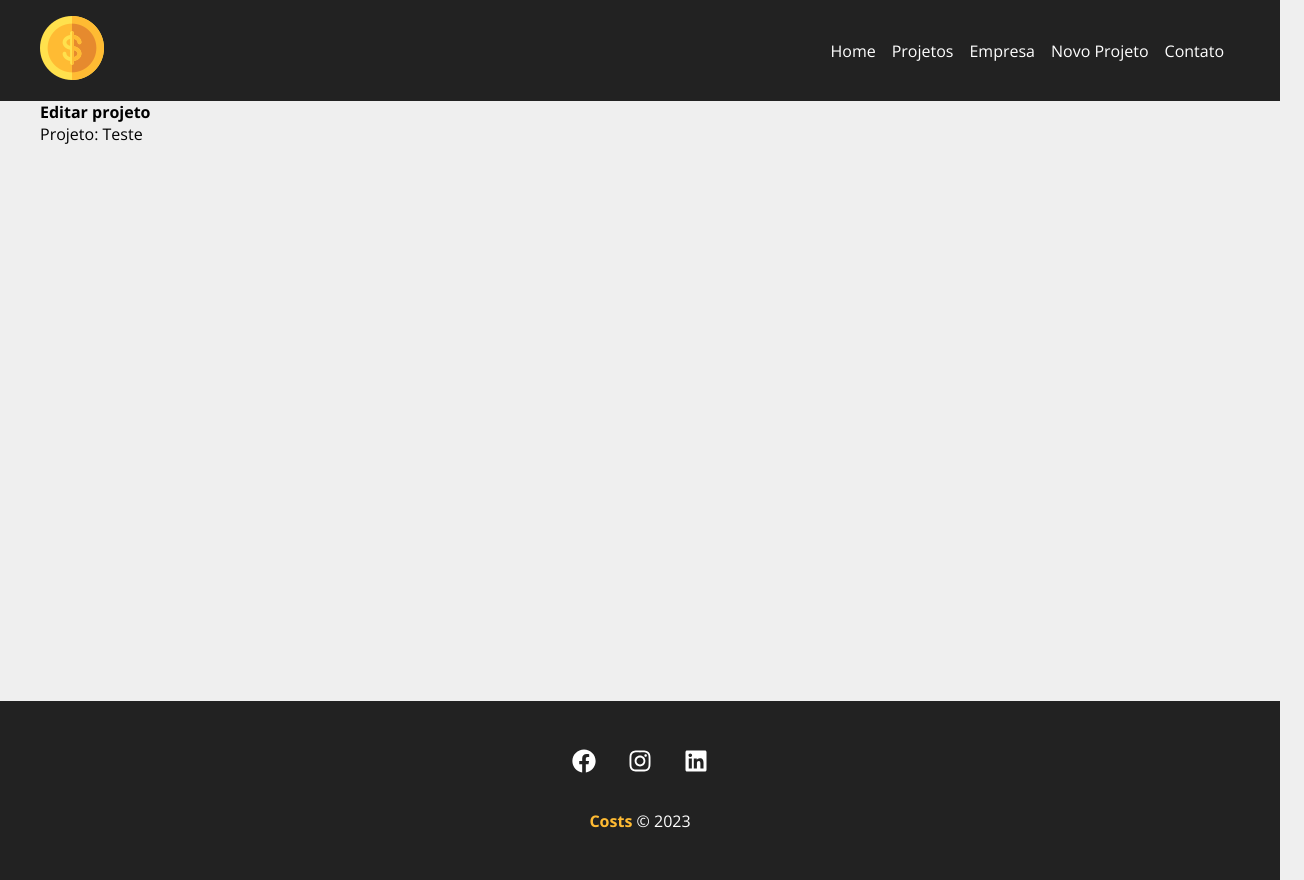
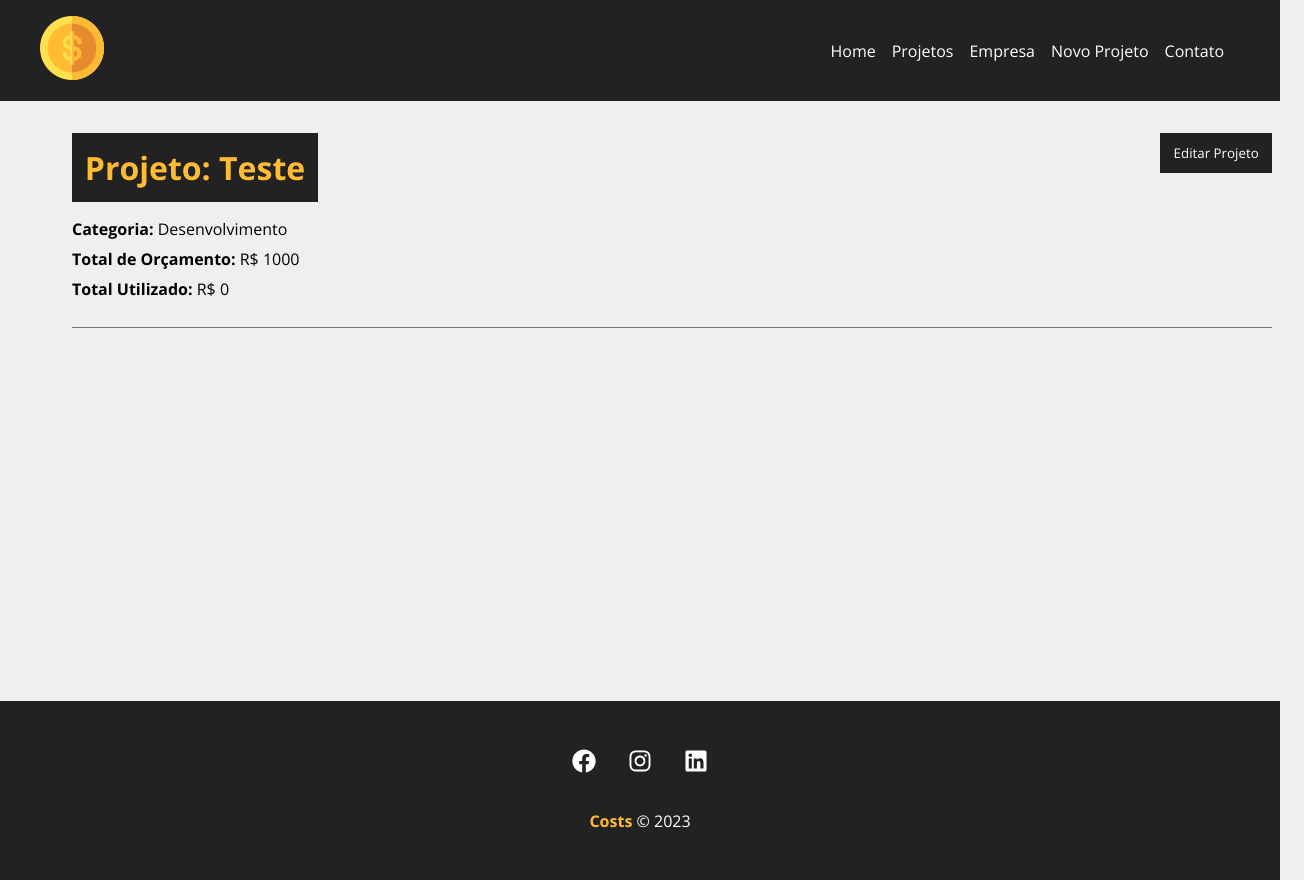
Before and after one commit to victorlobo92/costs, a React (Create React App) app: page /project/1 in a window 1280 px wide. Shown: the whole page, 1304 px wide, since content can reach past the window. Built offline with nearby package versions, Linux system fonts and the light colour scheme; data requests are answered from the project's data file.

Commit message:
Class: 12

```diff
--- a/src/components/pages/Project.js
+++ b/src/components/pages/Project.js
@@ -1,6 +1,7 @@
 import { useState, useEffect } from "react";
 import { useParams } from "react-router-dom";
 
+import { Container, Loading } from "../layouts/Layouts";
 import styles from "./Project.module.css";
 
 export default function Project() {
@@ -8,6 +9,7 @@ export default function Project() {
   console.log(id);
 
   const [project, setProject] = useState([]);
+  const [showProjectForm, setShowProjectForm] = useState(false);
 
   useEffect(() => {
     fetch(`http://localhost:5000/projects/${id}`, {
@@ -24,10 +26,47 @@ export default function Project() {
       .catch((err) => console.log(err));
   }, [id]);
 
+  function toggleProjectForm() {
+    setShowProjectForm(!showProjectForm);
+  }
+
   return (
-    <div>
-      <h4>Editar projeto</h4>
-      <p>Projeto: {project.name}</p>
-    </div>
+    <>
+      {project.name ? (
+        <div className={styles.project_details}>
+          <Container customClass="column">
+            <div className={styles.details_container}>
+              <h1>Projeto: {project.name}</h1>
+              <button
+                className={styles.btn}
+                type="button"
+                onClick={toggleProjectForm}
+              >
+                {!showProjectForm ? "Editar Projeto" : "Fechar"}
+              </button>
+              {!showProjectForm ? (
+                <div className={styles.project_info}>
+                  <p>
+                    <span>Categoria:</span> {project.category.name}
+                  </p>
+                  <p>
+                    <span>Total de Orçamento:</span> R$ {project.budget}
+                  </p>
+                  <p>
+                    <span>Total Utilizado:</span> R$ {project.cost}
+                  </p>
+                </div>
+              ) : (
+                <div className={styles.project_info}>
+                  <p>detalhes do projeto</p>
+                </div>
+              )}
+            </div>
+          </Container>
+        </div>
+      ) : (
+        <Loading />
+      )}
+    </>
   );
 }
--- a/src/components/pages/Project.module.css
+++ b/src/components/pages/Project.module.css
@@ -0,0 +1,48 @@
+.project_details {
+  padding: 2em;
+}
+
+.project_details h1,
+.project_details h2,
+.project_details p {
+  margin-bottom: .5em;
+}
+
+.project_details h1 {
+  background-color: #222;
+  color: #ffbb33;
+  padding: .4em;
+}
+
+.project_details span {
+  font-weight: bold;
+}
+
+.details_container,
+.service_form_container {
+  border-bottom: 1px solid #7a7a7a;
+  margin-bottom: 1.2em;
+  padding-bottom: 1.2em;
+  display: flex;
+  justify-content: space-between;
+  flex-wrap: wrap;
+}
+
+.btn {
+  background-color: #222;
+  color: #fff;
+  padding: 0.5em 1em;
+  text-decoration: none;
+  transition: 0.5ms;
+  cursor: pointer;
+  max-height: 40px;
+  border:none
+}
+
+.btn:hover {
+    color: #ffbb33;
+}
+
+.project_info {
+  width: 100%;
+}
```
